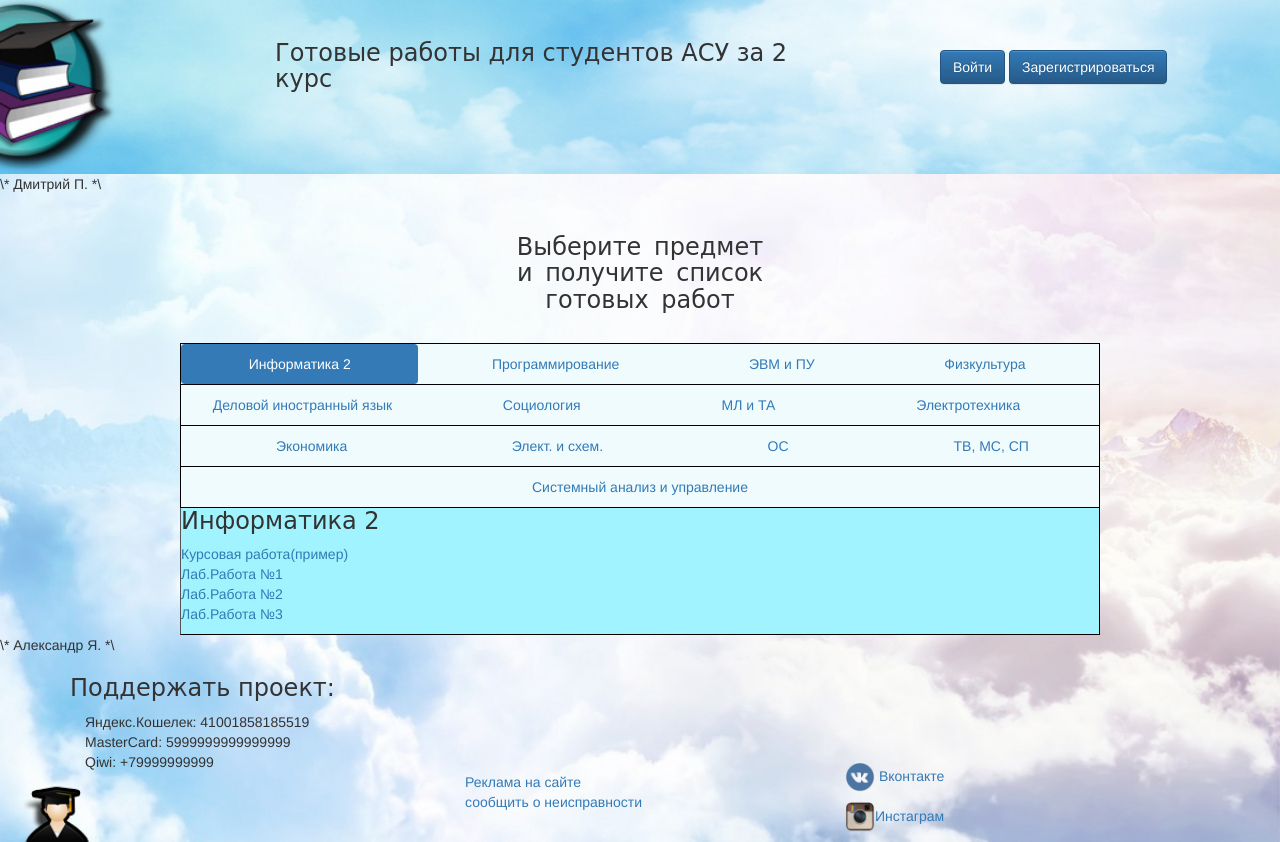
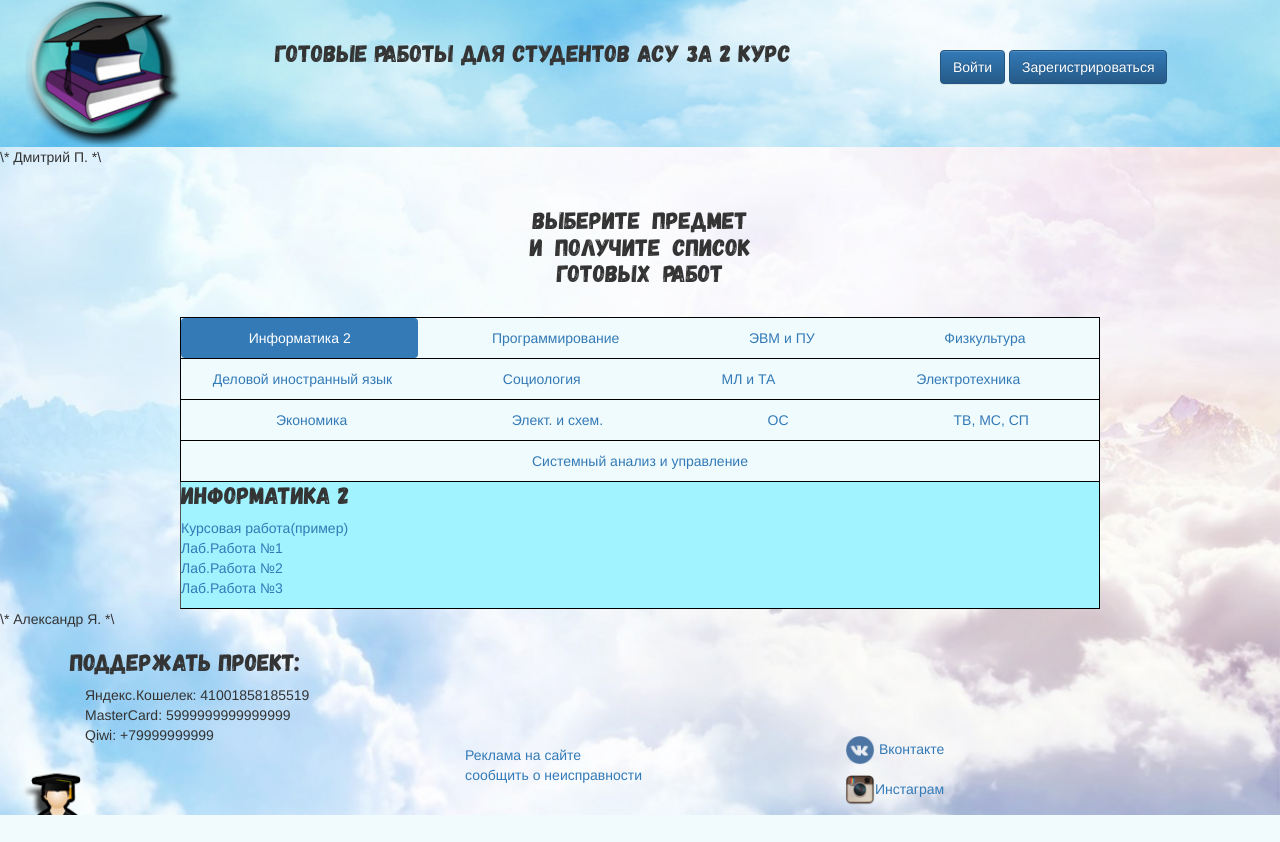
Before and after one commit to Alexandrbatler/InformationSite, a PHP site: page /index.html in a window 1280 px wide. After the commit the page ends 815 px from the top, so only its background shows below. Run offline with PHP 8.4, Linux system fonts and the light colour scheme; some libraries are stand-ins or nearby versions.

Commit message:
Update style.css

```diff
--- a/style/style.css
+++ b/style/style.css
@@ -20,7 +20,10 @@
       }
       .row.content {height: auto;}
     }
-
+     @font-face {
+    font-family: Gagalin-Regular;
+    src: url(../fonts/Gagalin-Regular.otf);
+   }
    h3 {
     font-family: Gagalin-Regular, 'Comic Sans MS';
    }
```
